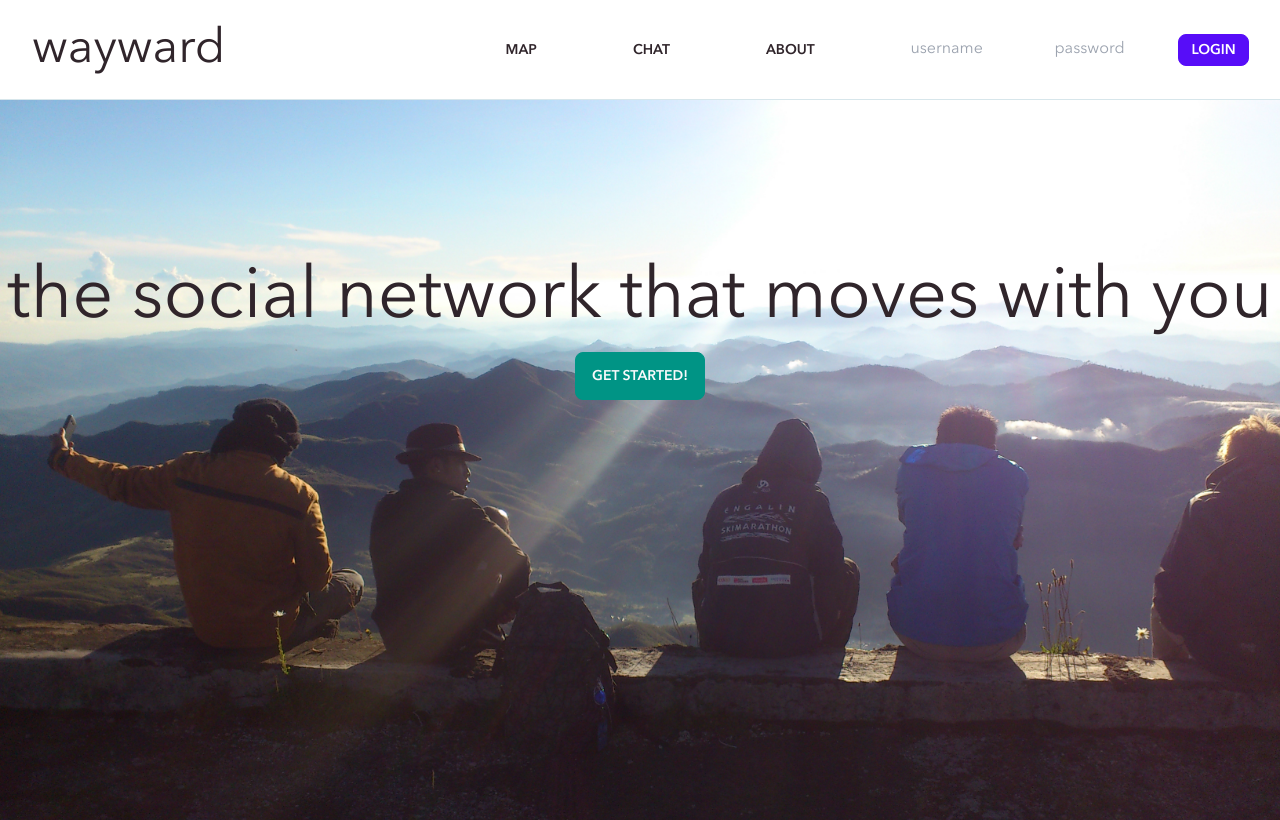
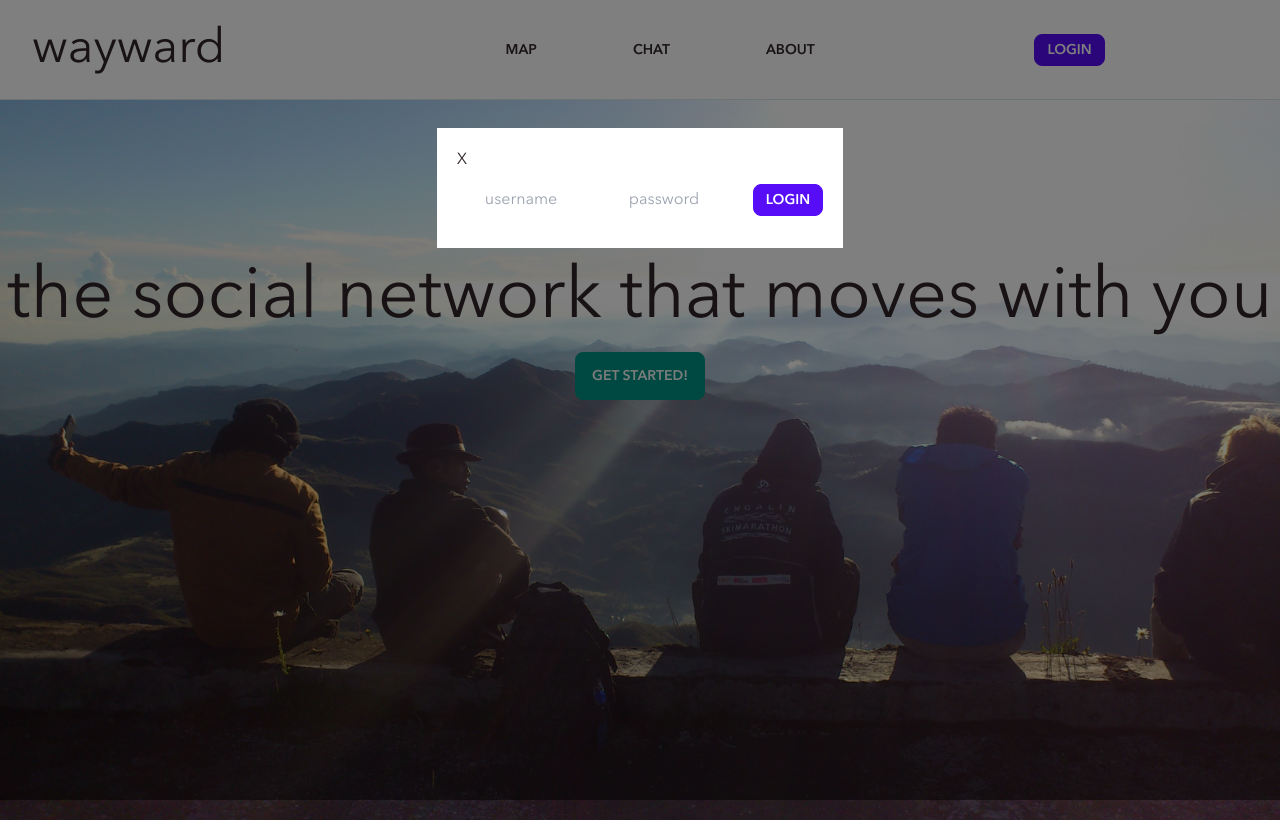
Before and after one commit to elke-codes/on-the-road-client, a React (Create React App) app: page / in a window 1280 px wide. Both pictures are taken after a click on the button "LOGIN". Built offline with nearby package versions, Linux system fonts and the light colour scheme; no server answers.

Commit message:
replace login input fields header with modal

```diff
--- a/package.json
+++ b/package.json
@@ -17,6 +17,7 @@
     "react-scroll-to-bottom": "^4.2.0",
     "sass": "^1.48.0",
     "socket.io-client": "^4.4.1",
+    "styled-components": "^5.3.3",
     "uuid": "^8.3.2",
     "web-vitals": "^2.1.3"
   },
--- a/src/components/Header/Header.jsx
+++ b/src/components/Header/Header.jsx
@@ -7,6 +7,7 @@ import { getUserData } from "../../utils/users/getUserData";
 import Avatar from "../Avatar/Avatar";
 import axios from "axios";
 import { getFriendsData } from "../../utils/users/getFriendsData";
+import Modal from "../Modal/Modal";
 
 const Header = ({ loggedInUser, setLoggedInUser, setFriendsData }) => {
 	const history = useHistory();
@@ -18,6 +19,7 @@ const Header = ({ loggedInUser, setLoggedInUser, setFriendsData }) => {
 		useState("");
 	const [loginUserNameErrorMessage, setLoginUserNameErrorMessage] =
 		useState("");
+	const [showModal, setShowModal] = useState(false);
 	const API_URL = process.env.REACT_APP_API_URL;
 
 	const handleLogin = async (e) => {
@@ -39,6 +41,7 @@ const Header = ({ loggedInUser, setLoggedInUser, setFriendsData }) => {
 				return user;
 			})
 			.then((user) => setLoggedInUser(user))
+			.then(setShowModal(false))
 			.catch((e) => {
 				// if (
 				// 	e.response.data.message.toLowerCase().includes("password")
@@ -153,6 +156,7 @@ const Header = ({ loggedInUser, setLoggedInUser, setFriendsData }) => {
 										</button>
 									</form>
 								)}
+
 								<button
 									className="btn btn-outline btn-sm mr-2"
 									onClick={handleLogOut}>
@@ -163,7 +167,20 @@ const Header = ({ loggedInUser, setLoggedInUser, setFriendsData }) => {
 						</div>
 					</>
 				) : (
-					<form className="header__login-form" onSubmit={handleLogin}>
+					<>
+						<button
+							className="btn btn-primary btn-sm ml-2"
+							onClick={() => setShowModal(true)}>
+							LOGIN
+						</button>
+
+						{showModal && (
+							<Modal
+								showModal={showModal}
+								setShowModal={setShowModal}>
+								<form
+									className="header__login-form"
+									onSubmit={handleLogin}>
 									<div className="input__wrapper">
 										<input
 											className="header__input"
@@ -196,6 +213,9 @@ const Header = ({ loggedInUser, setLoggedInUser, setFriendsData }) => {
 										LOGIN
 									</button>
 								</form>
+							</Modal>
+						)}
+					</>
 				)}
 			</div>
 		</section>
--- a/src/components/Header/Header.scss
+++ b/src/components/Header/Header.scss
@@ -40,9 +40,16 @@
 	}
 
 	&__nav-link {
+		font-size: 0.7125rem;
+		line-height: 1.125rem;
+		font-weight: 600;
+		padding: 0.2rem;
+		@include tablet {
+			margin: 2rem;
+			padding: 1rem;
+		}
 		@include subheader;
-		margin: 2rem;
-		padding: 1rem;
+
 		&--active {
 			border-top: 0.125rem dotted $green-grey;
 			border-radius: 50%;
--- /dev/null
+++ b/src/components/Modal/Modal.jsx
@@ -0,0 +1,40 @@
+/// --- MODAL --- ///
+//www.linkedin.com/learning/react-design-patterns/modal-components?autoAdvance=true&autoSkip=false&autoplay=true&resume=false
+
+import React, { useState } from "react";
+import styled from "styled-components";
+
+const ModalBackground = styled.div`
+	position: fixed;
+	z-index: 1;
+	left: 0;
+	top: 0;
+	width: 100%;
+	height: 100%;
+	overflow: auto;
+	background-color: rgba(0, 0, 0, 0.5);
+`;
+const ModalBody = styled.div`
+	background-color: white;
+	margin: 10% auto;
+	padding: 20px;
+	width: fit-content;
+`;
+
+const Modal = ({ children, setShowModal, showModal }) => {
+	return (
+		<>
+			{/* {showModal && ( */}
+			<ModalBackground onClick={() => setShowModal(false)}>
+				{/* prevent the modal from closing when clicking on the modal body */}
+				<ModalBody onClick={(e) => e.stopPropagation()}>
+					<button onClick={() => setShowModal(false)}>X</button>
+					{children}
+				</ModalBody>
+			</ModalBackground>
+			{/* )} */}
+		</>
+	);
+};
+
+export default Modal;
```
Also changed, not shown: 1 other file (tests, documents, lock files or other folders). Lines whose indentation alone changed are shown as unchanged.
